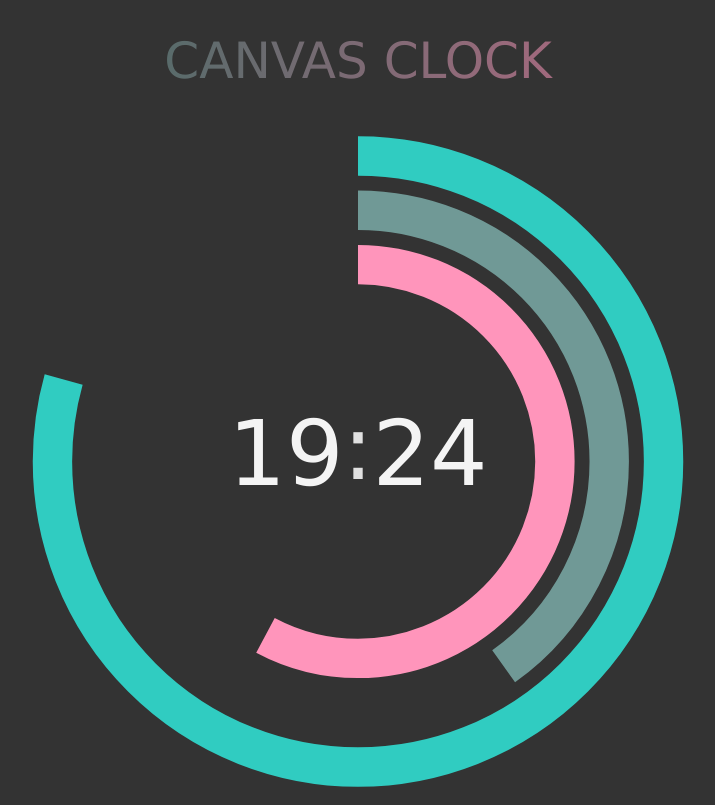
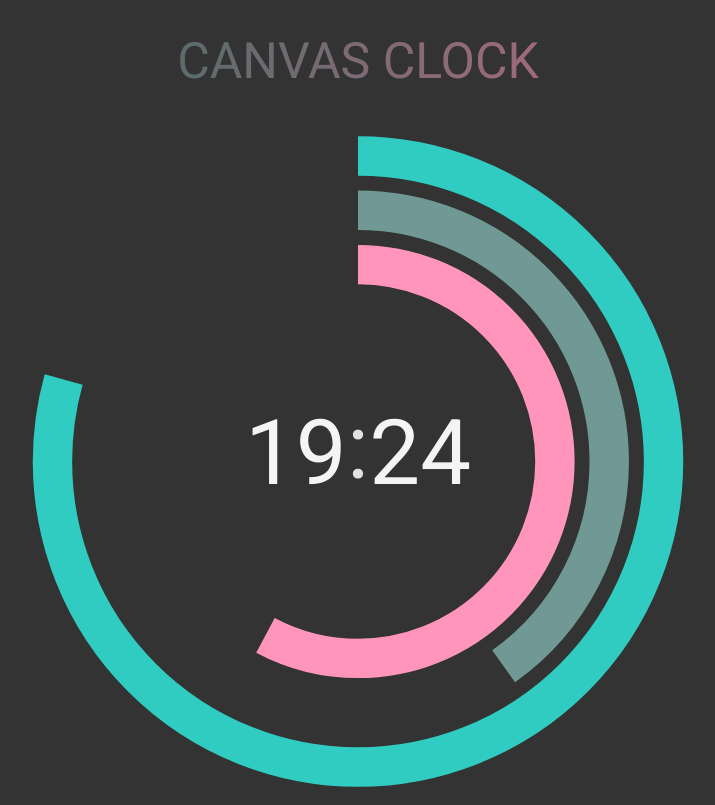
Before and after one commit to imjoshnewton/Canvas-Clock, a plain HTML site: page source/index.html in a window 1280 px wide. Shown: the whole page, without its empty margins (282-997 px from the left). Drawn offline with nearby package versions, Linux system fonts and the light colour scheme; files that its build step writes are made by us from their sources.

Commit message:
Font Update
Font Update

```diff
--- a/build/index.html
+++ b/build/index.html
@@ -1,9 +1,9 @@
-<!DOCTYPE html>
 <!DOCTYPE html>
 <html>
   <head>
     <meta charset="utf-8">
     <title>Canvas Clock</title>
+    <link href="https://fonts.googleapis.com/css?family=Roboto" rel="stylesheet">
     <link rel="stylesheet" href="css/main.css">
   </head>
   <body>
--- a/source/index.html
+++ b/source/index.html
@@ -1,9 +1,9 @@
-<!DOCTYPE html>
 <!DOCTYPE html>
 <html>
   <head>
     <meta charset="utf-8">
     <title>Canvas Clock</title>
+    <link href="https://fonts.googleapis.com/css?family=Roboto" rel="stylesheet">
     <link rel="stylesheet" href="css/main.css">
   </head>
   <body>
--- a/source/js/main.js
+++ b/source/js/main.js
@@ -126,7 +126,7 @@ function animate() {
 
   c.textBaseline = "middle";
   c.textAlign = "center";
-  c.font = fontSize + "px Verdana";
+  c.font = fontSize + "px 'Roboto'";
 
   c.fillStyle = "rgba(255,255,255,0.95)";
   c.fillText(
--- a/source/scss/main.scss
+++ b/source/scss/main.scss
@@ -17,7 +17,7 @@ h1 {
   background: -moz-linear-gradient(right, $white, #FF95BB, #709996, $white);
   -webkit-background-clip: text;
   color: $white;
-  font-family: Verdana;
+  font-family: 'Roboto', Verdana, sans-serif;
   font-size: 50px;
   font-weight: 300;
   line-height: 55px;
```
Also changed, not shown: build/js/main.js (+1 -1 lines), build/css/main.css.
